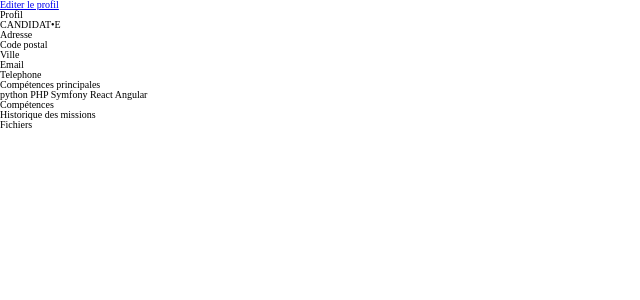
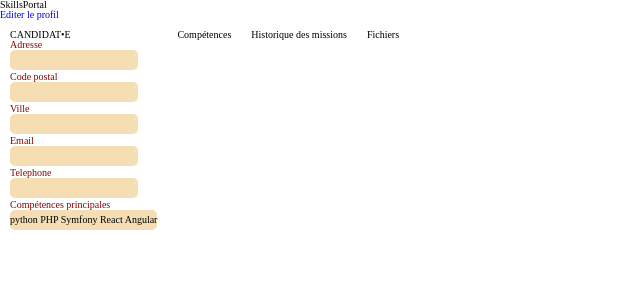
Before and after one commit to ToddEmonster/skillsPortal, a Symfony app: template templates/profile/read_profile.html.twig in a window 1280 px wide. Shown: the top 300 px of the page, without its empty margins (0-640 px from the left). Run offline with Twig, Linux system fonts and the light colour scheme; the template is opened without the code that fills it, so the values that code supplies are empty; style sheets or scripts are compiled from the project's sources; some libraries are stand-ins or nearby versions.

Commit message:
feat(major): add styling for read_profile and base

```diff
--- /dev/null
+++ b/assets/styles/read_profile.scss
@@ -0,0 +1,37 @@
+.main-content {
+    height: 100%;
+}
+
+.profile-content {
+    display: flex;
+    height: 100%;
+
+    > * {
+        padding: 1rem;
+    }
+}
+
+.info-details {
+    flex-grow: 2;
+}
+
+.profile-field__label {
+    color: darkred;
+}
+
+.profile-field__content {
+    display: inline-block;
+    border-radius: .5rem;
+    background-color: wheat;
+    min-width: 10vw;
+    min-height: 2rem;
+    line-height: 2rem;
+}
+
+nav.profile_linked_info ul {
+    display: flex;
+
+    > * {
+        margin-right: 2rem;
+    }
+}
--- a/assets/styles/reset.scss
+++ b/assets/styles/reset.scss
@@ -51,3 +51,16 @@ table {
   border-collapse: collapse;
   border-spacing: 0;
 }
+
+a {
+  text-decoration: none;
+}
+
+a:hover {
+  text-decoration: underline;
+}
+
+a:visited {
+  color: inherit;
+  text-decoration: none;
+}
--- a/templates/base.html.twig
+++ b/templates/base.html.twig
@@ -15,12 +15,35 @@
         {% endblock %}
     </head>
     <body>
-        {% if app.user %}
-            <div class="mb-3">
-                You are logged in as <i>{{ app.user.firstname ~ ' ' ~ app.user.lastname }}</i>,
-                <a href="{{ path('app_logout') }}">Logout</a>
+        <section class="sidebar_menu">
+            <h1>SkillsPortal</h1>
+            {% if is_granted('ROLE_STRUCT') %}
+                <h2>Tableau de bord</h2>
+            {% endif %}
+            {% if app.user and not is_granted('ROLE_STRUCT') %}
+                <h2>Mon profil</h2>
+            {% endif %}
+        </section>
+
+        <section class="page">
+            <header>
+                {% if app.user %}
+                    <form class="search-form">
+                        <input class="search-bar" placeholder="Rechercher..." />
+                        <input type="submit" value="Rechercher">
+                    </form>
+                    <span>
+                        <i>{{ app.user.firstname ~ ' ' ~ app.user.lastname }}</i>
+                        &nbsp;||&nbsp;
+                        <a href="{{ path('app_logout') }}">Déconnexion</a>
+                    </span>
+                {% endif %}
+            </header>
+
+            <div class="page__content">
+                {% block body %}{% endblock %}
             </div>
-        {% endif %}
-        {% block body %}{% endblock %}
+        </section>
+
     </body>
 </html>
--- a/templates/profile/read_profile.html.twig
+++ b/templates/profile/read_profile.html.twig
@@ -9,8 +9,10 @@
     <section class="main-content">
 
         <a href="{{ path("profile_edit", {id: app.user.id}, false) }}">Editer le profil</a>
-        <h1>Profil</h1>
-        <section class="info-main">
+        <div class="profile-content">
+            <div class="info-main">
+                <h2>{{ profile.getFirstName() }} {{ profile.getLastName() }}</h2>
+
                 {#            <img src="" alt="">#}
                 <ul>
                     <li>
@@ -19,10 +21,7 @@
                         </small></strong>
                     </li>
                     <li class="profile-info">
-                    <h2>{{ profile.getFirstName() }} {{ profile.getLastName() }}</h2>
-                </li>
-                <li class="profile-info">
-                    <h3>{{ profile.getJobtitle() }}</h3>
+                        <h4>{{ profile.getJobtitle() }}</h4>
                     </li>
                     <li class="profile-info">
                         <span class="profile-field__label">Adresse</span><br />
@@ -55,17 +54,19 @@
                         </span>
                     </li>
                 </ul>
-        </section>
-        <section class="info-details">
-            <nav>
+            </div>
+
+            <div class="info-details">
+            <nav class="profile_linked_info">
                 <ul>
-                    <li>Compétences</li>
-                    <li>Historique des missions</li>
-                    <li>Fichiers</li>
+                    <li><a>Compétences</a></li>
+                    <li><a>Historique des missions</a></li>
+                    <li><a>Fichiers</a></li>
                 </ul>
             </nav>
             <div class="info-details"></div>
-        </section>
+        </div>
+        </div>
     </section>
     <nav class="sidenav"></nav>
 
--- a/webpack.config.js
+++ b/webpack.config.js
@@ -23,7 +23,7 @@ Encore
     .addStyleEntry('reset', './assets/styles/reset.scss')
     .addEntry('app', './assets/app.js')
     .addEntry('home', './assets/home.js')
-    .addEntry('read_profile', './assets/profile.js')
+    .addStyleEntry('read_profile', './assets/styles/read_profile.scss')
 
     // enables the Symfony UX Stimulus bridge (used in assets/bootstrap.js)
     .enableStimulusBridge('./assets/controllers.json')
```
Also changed, not shown: assets/styles/app.scss (+53 -7 lines), assets/styles/profile.scss (deleted, +0 -12 lines). Lines whose indentation alone changed are shown as unchanged.
